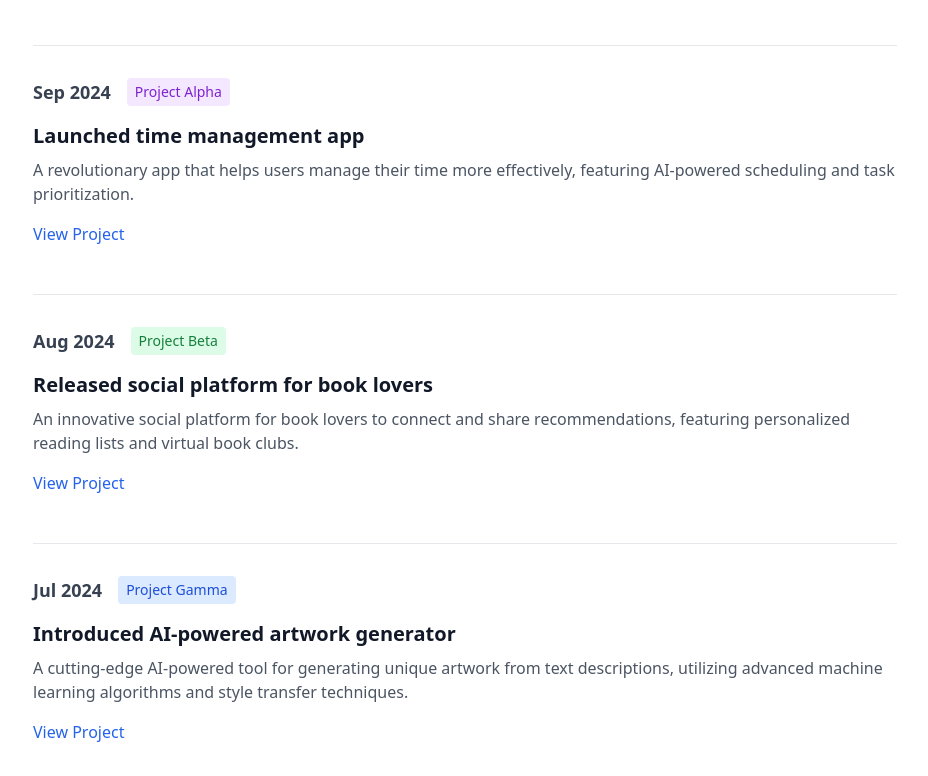
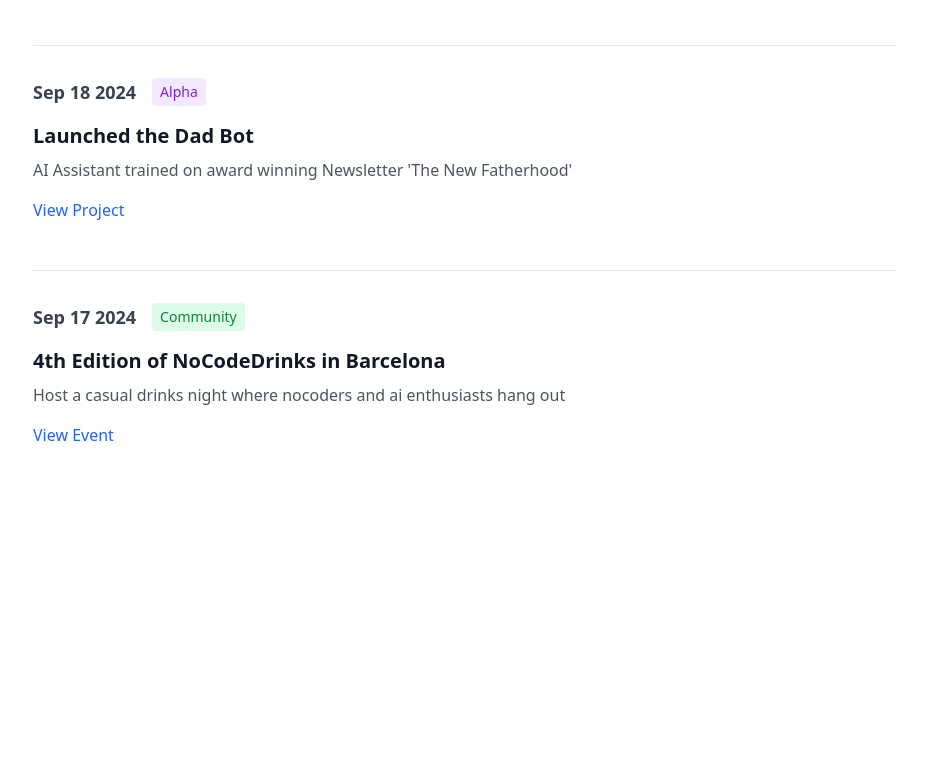
Before and after one commit to mattdotroberts/mattdotroberts.github.io, a plain HTML site: page index.html in a window 1280 px wide. Shown: the part 111-887 px from the top of the page, without its empty margins (175-1103 px from the left). After the commit the page ends 800 px from the top, so only its background shows below. Drawn offline with nearby package versions, Linux system fonts and the light colour scheme.

Commit message:
Update index.html

```diff
--- a/index.html
+++ b/index.html
@@ -17,35 +17,25 @@
             <!-- Changelog Entry 1 -->
             <div class="border-t border-gray-200 pt-8">
                 <div class="flex items-center mb-4">
-                    <span class="text-lg font-semibold text-gray-700">Sep 2024</span>
-                    <span class="ml-4 px-2 py-1 bg-purple-100 text-purple-700 text-sm font-medium rounded">Project Alpha</span>
+                    <span class="text-lg font-semibold text-gray-700">Sep 18 2024</span>
+                    <span class="ml-4 px-2 py-1 bg-purple-100 text-purple-700 text-sm font-medium rounded">Alpha</span>
                 </div>
-                <h3 class="text-xl font-semibold text-gray-900 mb-2">Launched time management app</h3>
-                <p class="text-gray-600 mb-4">A revolutionary app that helps users manage their time more effectively, featuring AI-powered scheduling and task prioritization.</p>
-                <a href="#" class="text-blue-600 hover:text-blue-800 font-medium">View Project</a>
+                <h3 class="text-xl font-semibold text-gray-900 mb-2">Launched the Dad Bot</h3>
+                <p class="text-gray-600 mb-4">AI Assistant trained on award winning Newsletter 'The New Fatherhood'</p>
+                <a href="https://course-mr-ai-1.bubbleapps.io/version-test/chatbot/" class="text-blue-600 hover:text-blue-800 font-medium">View Project</a>
             </div>
 
             <!-- Changelog Entry 2 -->
             <div class="border-t border-gray-200 pt-8">
                 <div class="flex items-center mb-4">
-                    <span class="text-lg font-semibold text-gray-700">Aug 2024</span>
-                    <span class="ml-4 px-2 py-1 bg-green-100 text-green-700 text-sm font-medium rounded">Project Beta</span>
+                    <span class="text-lg font-semibold text-gray-700">Sep 17 2024</span>
+                    <span class="ml-4 px-2 py-1 bg-green-100 text-green-700 text-sm font-medium rounded">Community</span>
                 </div>
-                <h3 class="text-xl font-semibold text-gray-900 mb-2">Released social platform for book lovers</h3>
-                <p class="text-gray-600 mb-4">An innovative social platform for book lovers to connect and share recommendations, featuring personalized reading lists and virtual book clubs.</p>
-                <a href="#" class="text-blue-600 hover:text-blue-800 font-medium">View Project</a>
+                <h3 class="text-xl font-semibold text-gray-900 mb-2">4th Edition of NoCodeDrinks in Barcelona</h3>
+                <p class="text-gray-600 mb-4">Host a casual drinks night where nocoders and ai enthusiasts hang out</p>
+                <a href="https://x.com/mattdotroberts/status/1836154017535189141" class="text-blue-600 hover:text-blue-800 font-medium">View Event</a>
             </div>
 
-            <!-- Changelog Entry 3 -->
-            <div class="border-t border-gray-200 pt-8">
-                <div class="flex items-center mb-4">
-                    <span class="text-lg font-semibold text-gray-700">Jul 2024</span>
-                    <span class="ml-4 px-2 py-1 bg-blue-100 text-blue-700 text-sm font-medium rounded">Project Gamma</span>
-                </div>
-                <h3 class="text-xl font-semibold text-gray-900 mb-2">Introduced AI-powered artwork generator</h3>
-                <p class="text-gray-600 mb-4">A cutting-edge AI-powered tool for generating unique artwork from text descriptions, utilizing advanced machine learning algorithms and style transfer techniques.</p>
-                <a href="#" class="text-blue-600 hover:text-blue-800 font-medium">View Project</a>
-            </div>
         </div>
     </div>
 </body>
```
